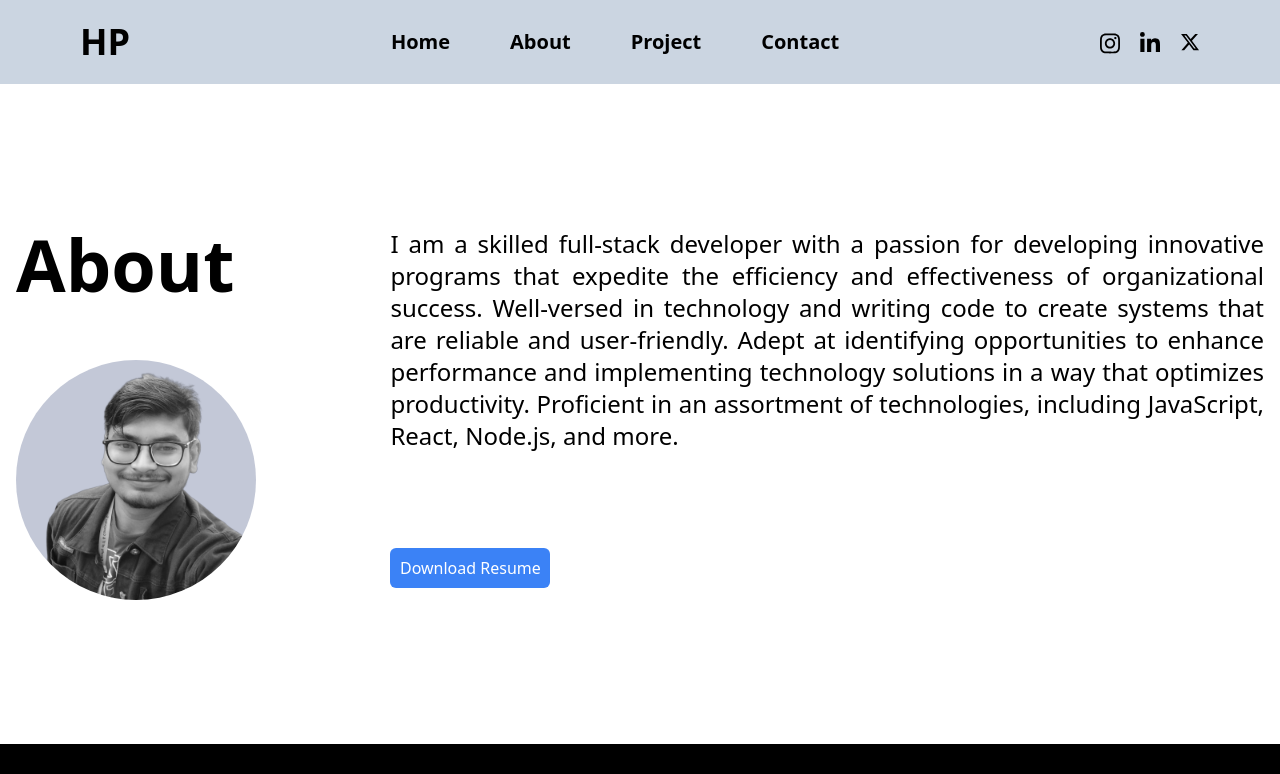
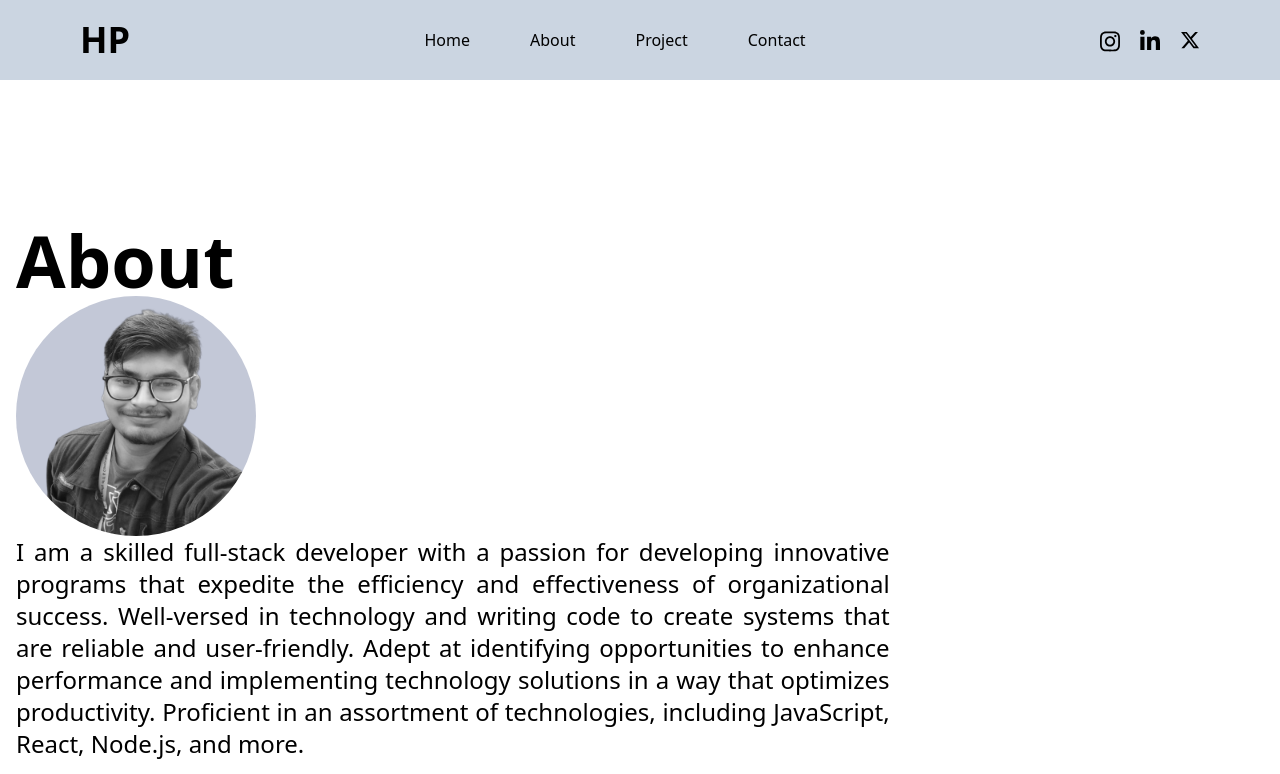
Before and after one commit to harshad00/harshad_prajapati, a React (Vite) app: page /about in a window 1280 px wide. Shown: the top 774 px of the page. Built offline with nearby package versions, Linux system fonts and the light colour scheme.

Commit message:
fix nav ul

```diff
--- a/src/components/Header/Header.jsx
+++ b/src/components/Header/Header.jsx
@@ -1,6 +1,6 @@
 import { useGSAP } from "@gsap/react";
 import gsap from "gsap";
-import { useState } from "react";
+import { useEffect, useState } from "react";
 import { Link, useNavigate } from "react-router-dom";
 import { InstagramIcon, LinkedInIcon, CodepenIcon } from "../svgIcon/Svg";
 
@@ -36,7 +36,6 @@ function Header() {
     { name: "Home", slug: "/", active: true },
     { name: "About", slug: "/about", active: true },
     { name: "Project", slug: "/projects", active: true },
-    // { name: "Blog", slug: "/blog", active: true },
     { name: "Contact", slug: "/contact", active: true },
   ];
 
@@ -46,6 +45,18 @@ function Header() {
     { component: <CodepenIcon />, url: "https://x.com/home", active: true },
   ];
 
+  // Toggle overflow on the body when menu is open
+  useEffect(() => {
+    if (isOpen) {
+      document.body.classList.add("overflow-hidden");
+    } else {
+      document.body.classList.remove("overflow-hidden");
+    }
+
+    // Cleanup on unmount
+    return () => document.body.classList.remove("overflow-hidden");
+  }, [isOpen]);
+
   return (
     <nav className="w-full bg-slate-300 py-5 flex justify-between px-20 items-center">
       <Link to="/">
@@ -53,10 +64,17 @@ function Header() {
       </Link>
 
       <ul
-        className={`lg:flex text text-xl gap-3 font-semibold ${
-          isOpen ? "block" : "hidden"
-        } lg:block`}
+        className={`fixed top-0 right-0 h-full w-2/3 bg-slate-300 flex flex-col md:flex-col lg:flex-row lg:relative lg:translate-x-0 lg:w-auto lg:bg-transparent lg:p-0 lg:gap-3 lg:top-auto lg:right-auto z-50 transform transition-transform duration-300 ease-in-out ${isOpen ? "translate-x-0" : "translate-x-full"
+          }`}
       >
+        {/* Close Button */}
+        <button
+          onClick={() => setIsOpen(false)}
+          className="self-end mb-5 text-3xl font-bold text-slate-700 hover:text-black focus:outline-none lg:hidden"
+        >
+          &times;
+        </button>
+
         {navItems.map(
           (item) =>
             item.active && (
@@ -75,25 +93,34 @@ function Header() {
         )}
       </ul>
 
-      <div className={`sm:flex items-center gap-5 ${
-          isOpen ? "block" : "hidden"
-        }  sm:block `}>
+
+      {/* Social Icons */}
+      <div
+        className={`sm:flex items-center gap-5 ${isOpen ? "block" : "hidden"} sm:block`}
+      >
         {SVGIcons.map(
           (svg, index) =>
             svg.active && (
-              <a href={svg.url}   onClick={() => {
-                setIsOpen(false);
-              }} key={index} target="_blank" rel="noopener noreferrer" className="w-5 h-5">
+              <a
+                href={svg.url}
+                onClick={() => setIsOpen(false)}
+                key={index}
+                target="_blank"
+                rel="noopener noreferrer"
+                className="w-5 h-5"
+              >
                 {svg.component}
               </a>
             )
         )}
       </div>
 
+      {/* Menu Toggle Button */}
       <div className="lg:hidden relative">
         <button
           onClick={() => setIsOpen(!isOpen)}
-          className={`focus:outline-none ${isOpen ? "absolute top-[-70px] right-3" : ""}`}
+          className={`focus:outline-none ${isOpen ? "absolute top-[-70px] right-3" : ""
+            }`}
         >
           <svg
             className="w-6 h-6"
--- a/src/pages/About.jsx
+++ b/src/pages/About.jsx
@@ -68,11 +68,11 @@ function About() {
   }, []);
 
   return (
-    <div className="flex flex-col md:flex-row w-full justify-between p-4">
+    <div className="flex w-full justify-between p-4">
     {isAboutPage ? (
-       < div className="flex justify-center py-32">
+       < div className="flex md:flex-col justify-center py-32">
 
-          <div className="flex   flex-col flex-nowrap items-center md:justify-between  md:items-start md:w-[30%] mb-4 md:mb-0">
+          <div className="flex flex-col md:flex-col flex-nowrap items-center md:justify-between  md:items-start md:w-[30%] mb-4 md:mb-0">
         <h1 className="text-4xl sm:text-5xl md:text-7xl font-bold mb-4 md:mb-0">
           About
         </h1>
@@ -105,7 +105,7 @@ function About() {
       </div>
       </div>
       ):(
-        <>      <div className="flex flex-col flex-nowrap items-center md:justify-between  md:items-start md:w-[30%] mb-4 md:mb-0">
+        <> <div className="flex flex-col flex-nowrap items-center md:justify-between  md:items-start md:w-[30%] mb-4 md:mb-0">
         <h1 ref={aboutH1Ref} className="text-4xl sm:text-5xl md:text-7xl font-bold mb-4 md:mb-0">
           About
         </h1>
```
